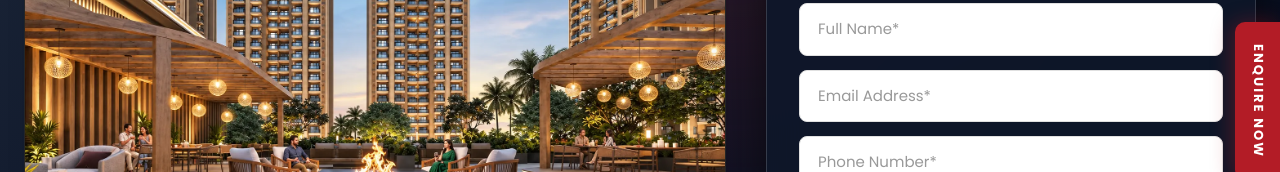
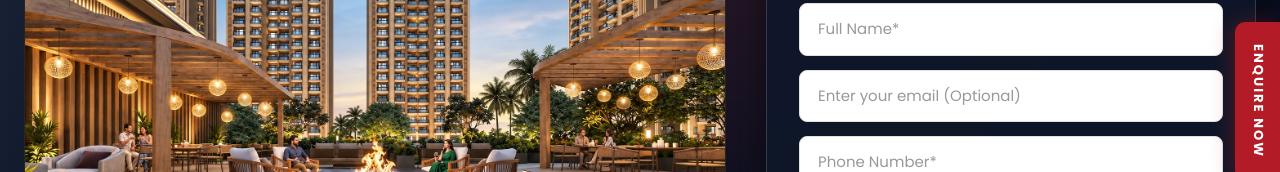
Before and after one commit to vineet-proptiger/ace-arte, a Next.js app: page / in a window 1280 px wide. Shown: the part 299-471 px from the top of the page. Built offline with nearby package versions, Linux system fonts and the light colour scheme.

Commit message:
Update email input placeholder to indicate optional field

```diff
--- a/components/LeadForm.jsx
+++ b/components/LeadForm.jsx
@@ -78,8 +78,7 @@ const LeadForm = ({ formName = 'Hero Form', btnText = 'Submit Now' }) => {
       <input
         type="email"
         name="email"
-        required
-        placeholder="Email Address*"
+        placeholder="Enter your email (Optional)"
         value={formData.email}
         onChange={handleChange}
         className="lead-form-input"
```
